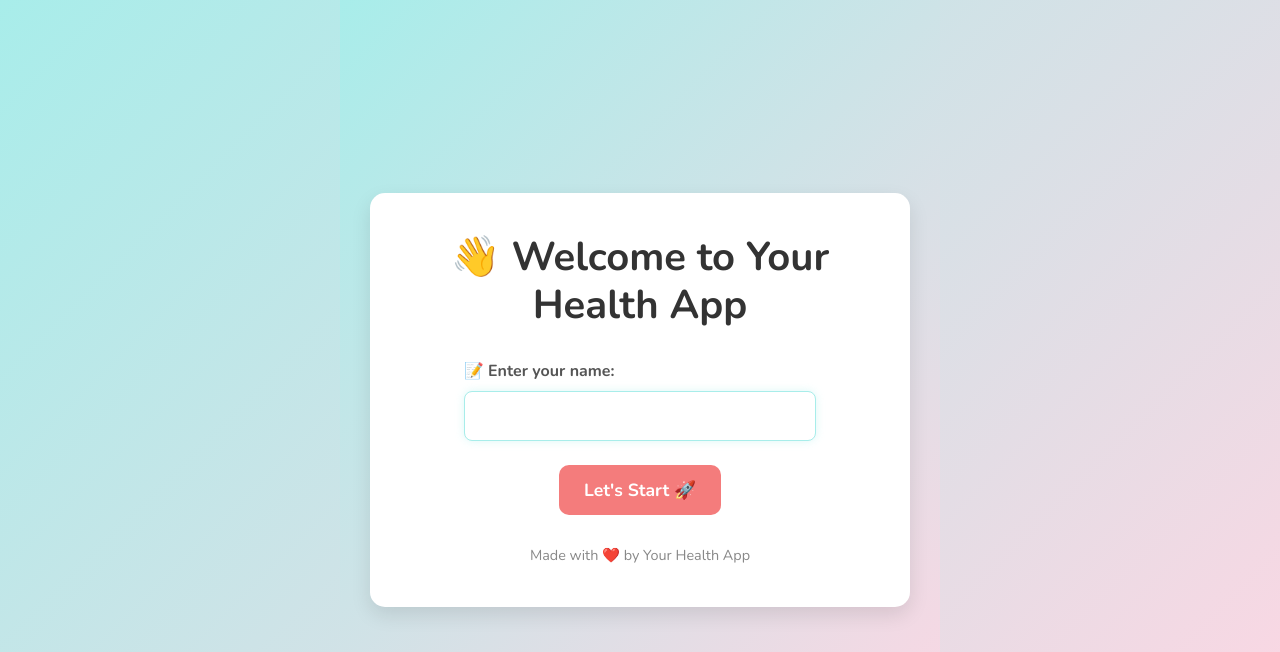
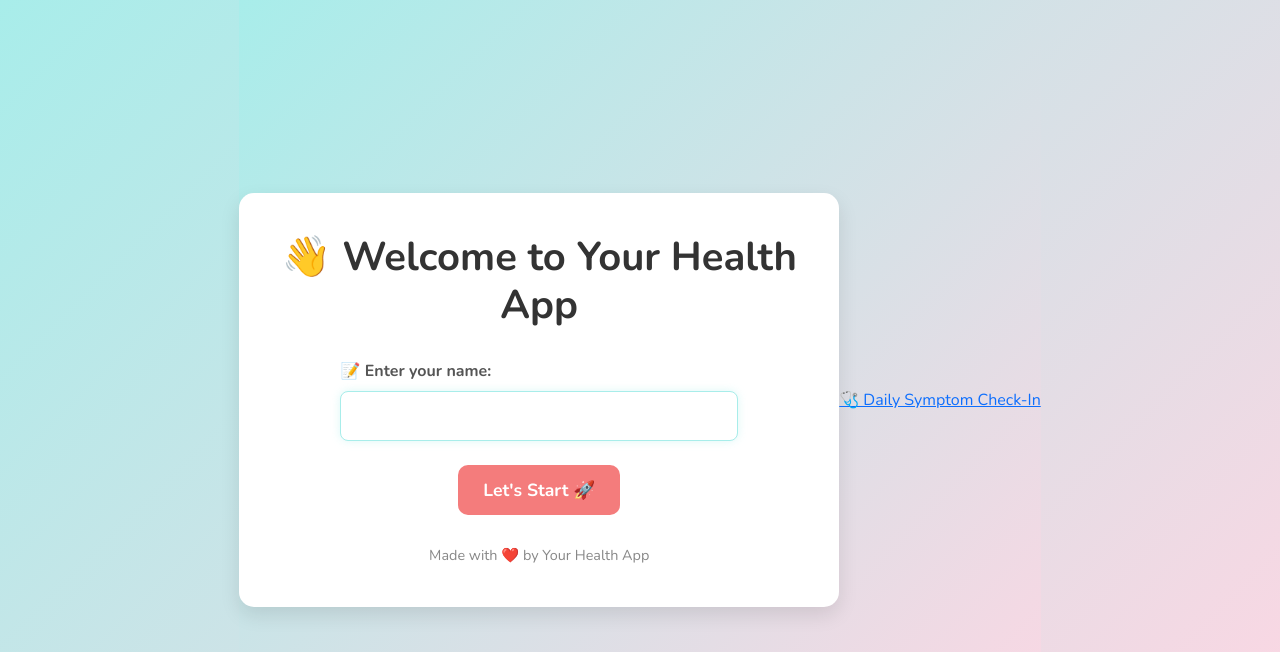
Before and after one commit to kavya-18/flask_health_app, a Flask app: page / in a window 1280 px wide. Shown: the top 652 px of the page. Run offline with Flask 3, Linux system fonts and the light colour scheme.

Commit message:
Add symptom check-in feature and templates

```diff
--- a/app.py
+++ b/app.py
@@ -4,26 +4,7 @@ from datetime import datetime, date
 app = Flask(__name__)
 app.secret_key = 'your_secret_key_here'
 
-# Page 1: Name input
-@app.route('/', methods=['GET', 'POST'])
-def home():
-    if request.method == 'POST':
-        session['name'] = request.form['name']
-        return redirect(url_for('details'))
-    return render_template('home.html')
-
-# Page 2: DOB, height, weight
-@app.route('/details', methods=['GET', 'POST'])
-def details():
-    if request.method == 'POST':
-        session['dob'] = request.form['dob']
-        session['height_feet'] = int(request.form['height_feet'])
-        session['height_inch'] = int(request.form['height_inch'])
-        session['weight'] = float(request.form['weight'])
-        return redirect(url_for('summary'))
-    return render_template('details.html', name=session.get('name'))
-
-# Helper functions
+# ---------------- Helper Functions ----------------
 def calculate_age(dob):
     dob_date = datetime.strptime(dob, '%Y-%m-%d').date()
     today = date.today()
@@ -53,7 +34,24 @@ def get_health_message(bmi):
     else:
         return 'You are obese.'
 
-# Page 3: Summary
+# ---------------- Routes ----------------
+@app.route('/', methods=['GET', 'POST'])
+def home():
+    if request.method == 'POST':
+        session['name'] = request.form['name']
+        return redirect(url_for('details'))
+    return render_template('home.html')
+
+@app.route('/details', methods=['GET', 'POST'])
+def details():
+    if request.method == 'POST':
+        session['dob'] = request.form['dob']
+        session['height_feet'] = int(request.form['height_feet'])
+        session['height_inch'] = int(request.form['height_inch'])
+        session['weight'] = float(request.form['weight'])
+        return redirect(url_for('summary'))
+    return render_template('details.html', name=session.get('name'))
+
 @app.route('/summary')
 def summary():
     dob = session.get('dob')
@@ -68,7 +66,6 @@ def summary():
     session['ideal_weight'] = ideal_weight
     return render_template('summary.html', name=session['name'], age=age, bmi=bmi, ideal_weight=ideal_weight, message=health_msg)
 
-# Page 4: Nutrition Plan
 @app.route('/plan')
 def plan():
     ideal_weight = session.get('ideal_weight')
@@ -82,5 +79,46 @@ def plan():
     }
     return render_template('plan.html', name=session['name'], calories=calories, nutrition=nutrition)
 
+# ---------------- Symptom Check-In ----------------
+SYMPTOM_GUIDANCE = {
+    "dizziness": {
+        "meaning": "Could be due to low blood sugar, dehydration, or anemia.",
+        "tips": ["Drink water frequently", "Don't skip meals", "Avoid sudden movements"],
+        "red_flag": "Persistent dizziness may need medical attention."
+    },
+    "bloating": {
+        "meaning": "Likely due to poor digestion or food intolerance.",
+        "tips": ["Eat slowly", "Avoid carbonated drinks", "Try peppermint tea"],
+        "red_flag": "Seek help if bloating is chronic or painful."
+    },
+    "pimples": {
+        "meaning": "Can be triggered by hormones, stress, or oily food.",
+        "tips": ["Wash face regularly", "Avoid fried foods", "Stay hydrated"],
+        "red_flag": "Visit dermatologist if painful or cystic acne."
+    },
+    "hair fall": {
+        "meaning": "Could be due to stress, low iron, or hormonal imbalance.",
+        "tips": ["Eat iron-rich foods", "Use mild shampoo", "Reduce heat styling"],
+        "red_flag": "Excessive hair loss may need blood tests."
+    },
+    "gastric problems": {
+        "meaning": "Usually caused by acidity or unhealthy eating habits.",
+        "tips": ["Eat on time", "Limit caffeine/spices", "Try yoga post-meals"],
+        "red_flag": "If pain is sharp or frequent, see a doctor."
+    }
+}
+
+@app.route('/symptom-checkin', methods=['GET', 'POST'])
+def symptom_checkin():
+    if request.method == 'POST':
+        selected = request.form.getlist('symptoms')
+        results = {}
+        for symptom in selected:
+            if symptom in SYMPTOM_GUIDANCE:
+                results[symptom] = SYMPTOM_GUIDANCE[symptom]
+        return render_template('symptom_results.html', results=results)
+    return render_template('symptom_form.html', symptoms=SYMPTOM_GUIDANCE.keys())
+
+# ---------------- Run App ----------------
 if __name__ == '__main__':
     app.run(debug=True)
--- a/templates/layout.html
+++ b/templates/layout.html
@@ -89,3 +89,5 @@
   </div>
 </body>
 </html>
+
+<a href="/symptom-checkin">🩺 Daily Symptom Check-In</a>
```
